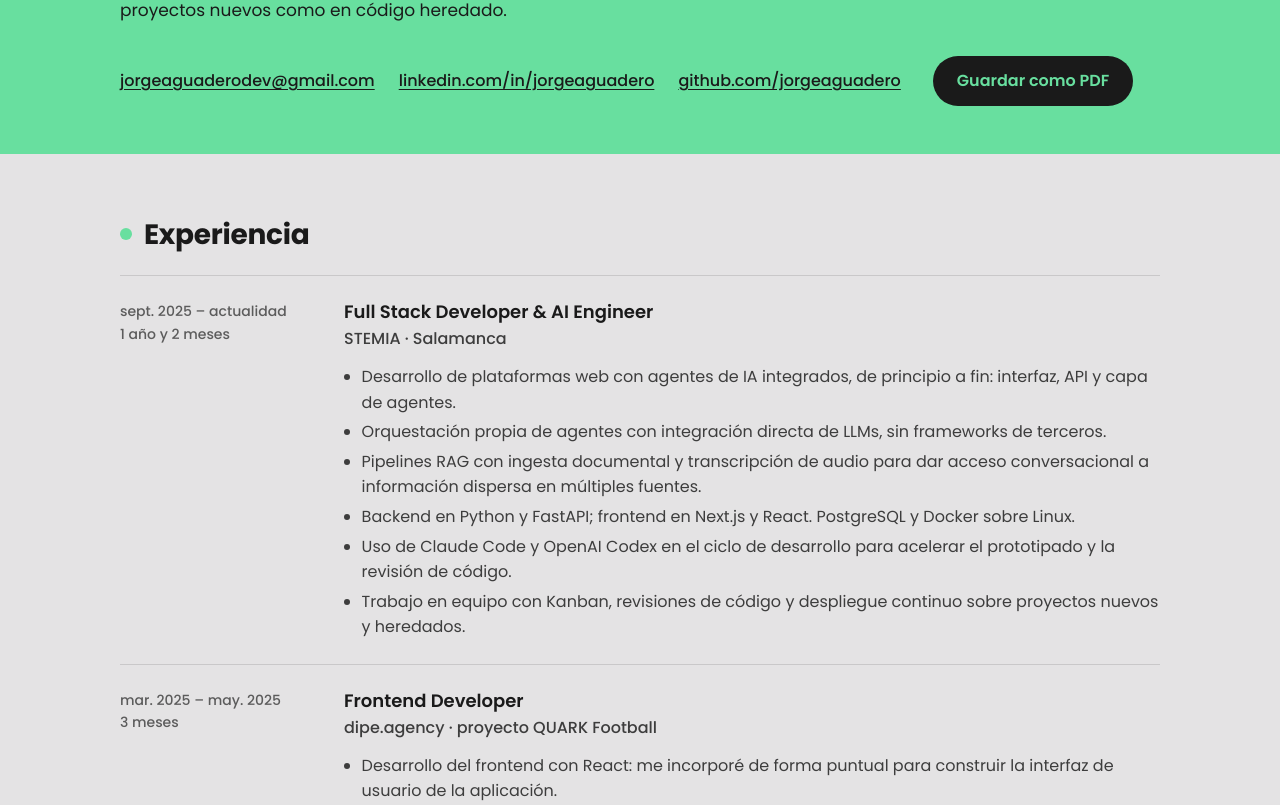
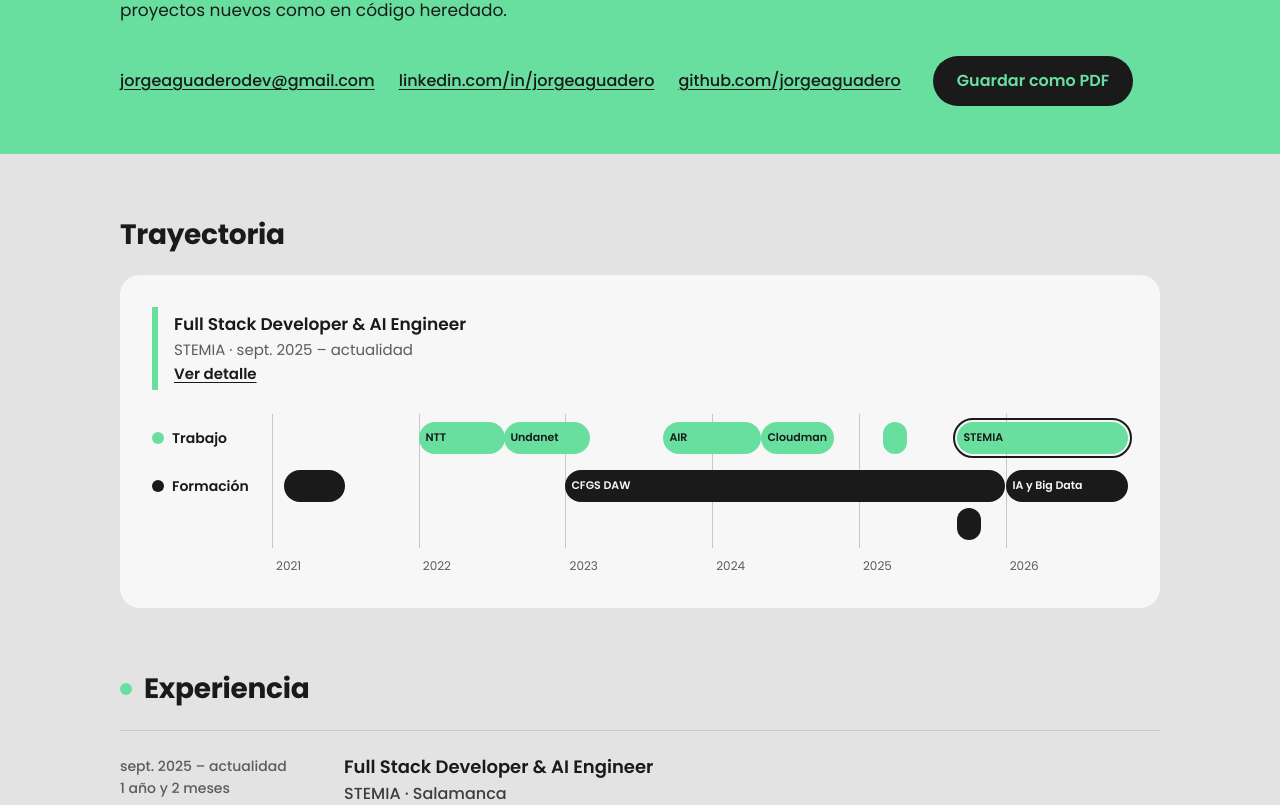
Before and after one commit to jorgeaguadero/jorgeaguadero.github.io, a React (Vite) app: page / in a window 1280 px wide. Shown: the part 528-1333 px from the top of the page. Built offline with nearby package versions, Linux system fonts and the light colour scheme.

Commit message:
Cronograma de trayectoria con carriles de trabajo y formación

```diff
--- a/src/App.tsx
+++ b/src/App.tsx
@@ -2,6 +2,7 @@ import { useEffect, useState } from 'react';
 import { EntryList } from './components/EntryList';
 import { Header } from './components/Header';
 import { Skills } from './components/Skills';
+import { Trajectory } from './components/Trajectory';
 import { cv, labels } from './content/cv';
 import type { Lang } from './types';
 
@@ -16,6 +17,7 @@ export default function App() {
     <>
       <Header lang={lang} onLangChange={setLang} />
       <main className="container">
+        <Trajectory lang={lang} />
         <EntryList id="experience" title={labels.experience} lane="work" entries={cv.work} lang={lang} />
         <EntryList id="education" title={labels.education} lane="study" entries={cv.education} lang={lang} />
         <Skills lang={lang} />
--- /dev/null
+++ b/src/components/Trajectory.tsx
@@ -0,0 +1,116 @@
+import { useState } from 'react';
+import { cv, labels } from '../content/cv';
+import { currentMonth, endMonth, formatRange, toMonth } from '../lib/dates';
+import { t } from '../lib/text';
+import type { Entry, Lane, Lang } from '../types';
+
+const CHART_START = toMonth('2021-01');
+const MIN_MONTHS_FOR_LABEL = 6;
+
+type Bar = { entry: Entry; start: number; end: number };
+
+function toBars(entries: Entry[]): Bar[] {
+  return entries
+    .map((entry) => ({
+      entry,
+      start: Math.max(toMonth(entry.start), CHART_START),
+      end: endMonth(entry.end),
+    }))
+    .filter((bar) => bar.end > CHART_START);
+}
+
+// Ordenadas por inicio, cada barra va a la primera fila cuya última barra
+// termina antes de que ella empiece. Si no cabe en ninguna, abre fila nueva.
+function toRows(bars: Bar[]): Bar[][] {
+  const rows: Bar[][] = [];
+  for (const bar of [...bars].sort((a, b) => a.start - b.start)) {
+    const row = rows.find((r) => r[r.length - 1].end <= bar.start);
+    if (row) row.push(bar);
+    else rows.push([bar]);
+  }
+  return rows;
+}
+
+const LANES: { lane: Lane; rows: Bar[][] }[] = [
+  { lane: 'work', rows: toRows(toBars(cv.work)) },
+  { lane: 'study', rows: toRows(toBars(cv.education)) },
+];
+
+export function Trajectory({ lang }: { lang: Lang }) {
+  const [activeId, setActiveId] = useState('stemia');
+
+  const chartEnd = currentMonth() + 1;
+  const percent = (month: number) => ((month - CHART_START) / (chartEnd - CHART_START)) * 100;
+
+  const years: number[] = [];
+  for (let year = 2021; toMonth(String(year)) < chartEnd; year++) years.push(year);
+
+  const active = [...cv.work, ...cv.education].find((entry) => entry.id === activeId)!;
+  const activeLane: Lane = cv.work.includes(active) ? 'work' : 'study';
+  const describe = (entry: Entry) =>
+    `${t(entry.title, lang)} · ${entry.org} · ${formatRange(entry.start, entry.end, lang)}`;
+
+  return (
+    <section className="section" aria-labelledby="trajectory-title">
+      <h2 id="trajectory-title" className="section-title">
+        {t(labels.trajectory, lang)}
+      </h2>
+
+      <div className="card timeline">
+        <div className={`timeline-caption lane-${activeLane}`} aria-live="polite">
+          <p className="timeline-caption-title">{t(active.title, lang)}</p>
+          <p>
+            {active.org} · {formatRange(active.start, active.end, lang)}
+          </p>
+          <a href={`#${active.id}`}>{t(labels.seeDetail, lang)}</a>
+        </div>
+
+        {LANES.map(({ lane, rows }) => (
+          <div key={lane} className={`lane lane-${lane}`}>
+            <p className="lane-name">
+              <span className="dot" aria-hidden="true" />
+              {t(labels[lane], lang)}
+            </p>
+            <div className="lane-track">
+              {years.map((year) => (
+                <span key={year} className="year-line" style={{ left: `${percent(toMonth(String(year)))}%` }} />
+              ))}
+              {rows.map((row, i) => (
+                <div key={i} className="lane-row">
+                  {row.map(({ entry, start, end }) => (
+                    <button
+                      key={entry.id}
+                      type="button"
+                      className="bar"
+                      style={{ left: `${percent(start)}%`, width: `${percent(end) - percent(start)}%` }}
+                      aria-label={describe(entry)}
+                      aria-pressed={entry.id === activeId}
+                      onMouseEnter={() => setActiveId(entry.id)}
+                      onFocus={() => setActiveId(entry.id)}
+                      onClick={() => setActiveId(entry.id)}
+                    >
+                      {end - start >= MIN_MONTHS_FOR_LABEL && (
+                        <span className="bar-label">{t(entry.short, lang)}</span>
+                      )}
+                    </button>
+                  ))}
+                </div>
+              ))}
+            </div>
+          </div>
+        ))}
+
+        <div className="lane axis" aria-hidden="true">
+          <span />
+          <div className="lane-track">
+            {years.map((year) => (
+              <span key={year} className="year-label" style={{ left: `${percent(toMonth(String(year)))}%` }}>
+                {year}
+              </span>
+            ))}
+          </div>
+        </div>
+      </div>
+    </section>
+  );
+}
--- a/src/styles.css
+++ b/src/styles.css
@@ -202,6 +202,115 @@ button {
   background: var(--lane);
 }
 
+/* Cronograma */
+.timeline-caption {
+  margin-bottom: 2rem;
+  padding: 0.25rem 0 0.25rem 1rem;
+  border-left: 6px solid var(--lane);
+  color: var(--muted);
+  font-size: 0.9375rem;
+}
+
+.timeline-caption-title {
+  color: var(--text);
+  font-size: 1.0625rem;
+  font-weight: 600;
+}
+
+.timeline-caption a {
+  color: var(--text);
+  font-weight: 600;
+}
+
+.lane {
+  display: grid;
+  grid-template-columns: 6.5rem 1fr;
+  gap: 1rem;
+  align-items: start;
+}
+
+.lane + .lane {
+  margin-top: 1rem;
+}
+
+.lane-name {
+  display: flex;
+  align-items: center;
+  gap: 0.5rem;
+  height: 32px;
+  font-size: 0.875rem;
+  font-weight: 600;
+}
+
+.lane-track {
+  position: relative;
+  display: grid;
+  gap: 6px;
+}
+
+.lane-row {
+  position: relative;
+  height: 32px;
+}
+
+/* Las líneas sobresalen medio hueco por arriba y por abajo para enlazar los carriles */
+.year-line {
+  position: absolute;
+  top: -0.5rem;
+  bottom: -0.5rem;
+  width: 1px;
+  background: var(--line);
+}
+
+.bar {
+  position: absolute;
+  top: 0;
+  height: 100%;
+  padding: 0 0.4rem;
+  border: 0;
+  border-radius: 999px;
+  background: var(--lane);
+  color: var(--lane-text);
+  font-size: 0.6875rem;
+  font-weight: 600;
+  text-align: left;
+  white-space: nowrap;
+  overflow: hidden;
+  text-overflow: ellipsis;
+  cursor: pointer;
+  transform-origin: left center;
+  animation: grow 0.9s cubic-bezier(0.2, 0.7, 0.2, 1) both;
+}
+
+.bar[aria-pressed='true'] {
+  outline: 2px solid var(--text);
+  outline-offset: 2px;
+}
+
+@keyframes grow {
+  from {
+    transform: scaleX(0);
+  }
+}
+
+@media (prefers-reduced-motion: reduce) {
+  .bar {
+    animation: none;
+  }
+}
+
+.axis .lane-track {
+  height: 1.25rem;
+}
+
+.year-label {
+  position: absolute;
+  top: 0;
+  padding-left: 4px;
+  color: var(--muted);
+  font-size: 0.75rem;
+}
+
 /* Experiencia y formación */
 .entries {
   border-top: 1px solid var(--line);
@@ -283,6 +392,23 @@ button {
     align-items: flex-start;
   }
 
+  .lane {
+    grid-template-columns: 1fr;
+    gap: 0.5rem;
+  }
+
+  .lane-name {
+    height: auto;
+  }
+
+  .axis > span {
+    display: none;
+  }
+
+  .bar-label {
+    display: none;
+  }
+
   .entry {
     grid-template-columns: 1fr;
     gap: 0.5rem;
```
